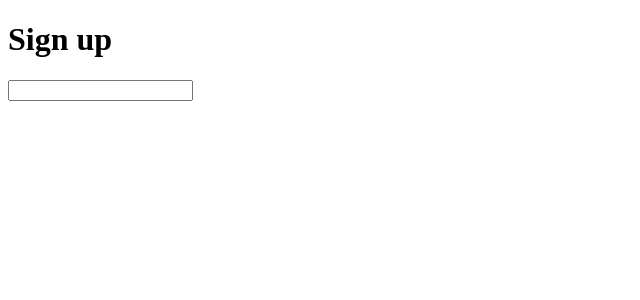
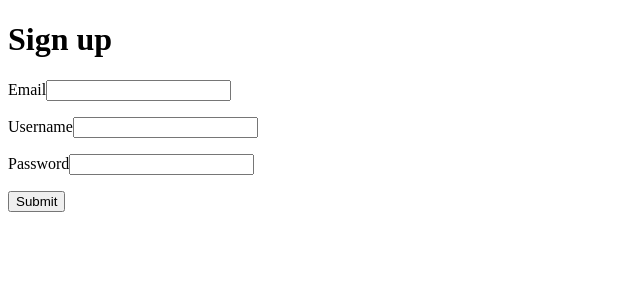
Before and after one commit to MarcosUgalde/Software-inventario-de-articulos, a React (Vite) app in the folder inventario-frontend/: page / in a window 1280 px wide. Shown: the top 300 px of the page, without its empty margins (0-640 px from the left). Built offline with nearby package versions, Linux system fonts and the light colour scheme.

Commit message:
installed node dependencies

```diff
--- a/inventario-frontend/package.json
+++ b/inventario-frontend/package.json
@@ -10,9 +10,13 @@
     "preview": "vite preview"
   },
   "dependencies": {
+    "axios": "^1.5.1",
     "react": "^18.2.0",
     "react-dom": "^18.2.0",
-    "styled-components": "^6.0.8"
+    "react-hook-form": "^7.47.0",
+    "react-query": "^3.39.3",
+    "styled-components": "^6.0.8",
+    "wouter": "^2.12.0"
   },
   "devDependencies": {
     "@types/react": "^18.2.15",
--- a/inventario-frontend/src/pages/Register/index.jsx
+++ b/inventario-frontend/src/pages/Register/index.jsx
@@ -1,3 +1,7 @@
+// import { useForm } from 'react-hook-form'
+// import { useMutation } from 'react-query'
+// import { useLocation } from 'wouter'
+
 function Register() {
 
   return (
@@ -5,8 +9,16 @@ function Register() {
       <h1>Sign up</h1>
       <form onSubmit="">
         <>
-          <label htmlFor=""></label>
+          <label htmlFor="">Email</label>
           <input type="text" />
+          <p></p>
+          <label htmlFor="">Username</label>
+          <input type="text" />
+          <p></p>
+          <label htmlFor="">Password</label>
+          <input type="text" />
+          <p></p>
+          <input type="submit" />
         </>
       </form>
     </>
```
Also changed, not shown: 1 other file (tests, documents, lock files or other folders).
